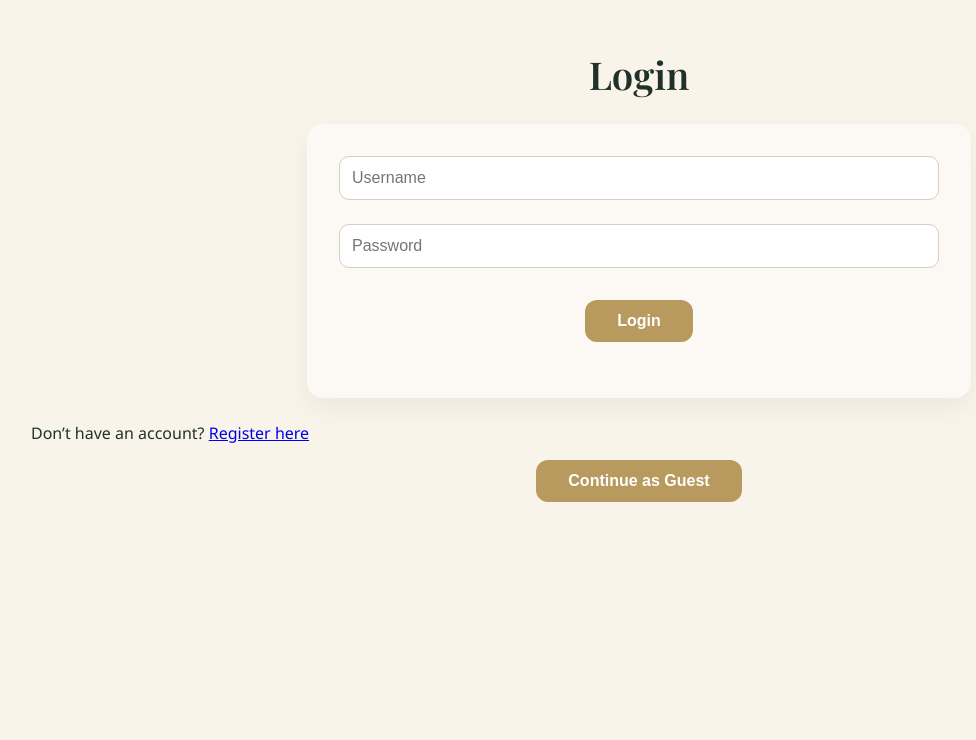
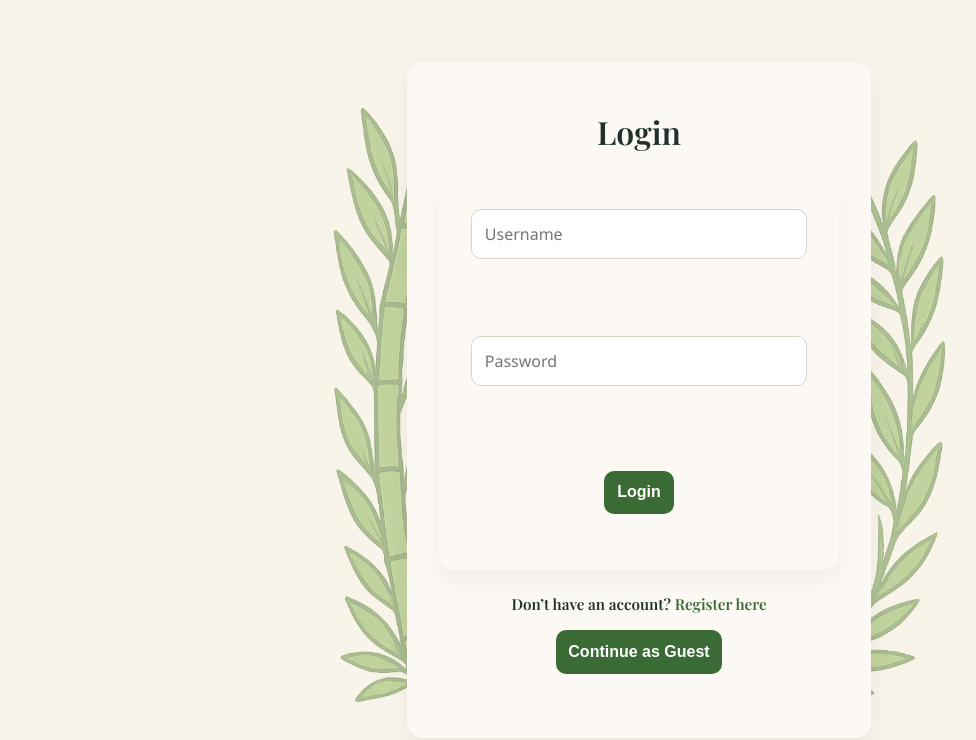
Before and after one commit to Annayingyang/my-fitness, a React (Create React App) app: page / in a window 1280 px wide. Shown: the top 740 px of the page, without its empty margins (1-977 px from the left). Built offline with nearby package versions, Linux system fonts and the light colour scheme.

Commit message:
styling login

```diff
--- /dev/null
+++ b/src/Styling/Login.css
@@ -0,0 +1,118 @@
+.login-wrapper {
+  max-width: 400px;
+  margin: 4rem auto;
+  padding: 2rem;
+  background-color: #FCF9F4;
+  border-radius: 16px;
+  box-shadow: 0 8px 24px rgba(0, 0, 0, 0.06);
+  font-family: 'Playfair Display', serif;
+  color: #20312B;
+  text-align: center;
+}
+
+.login-wrapper h1 {
+  font-size: 2rem;
+  margin-bottom: 1.5rem;
+}
+
+.login-wrapper form {
+  display: flex;
+  flex-direction: column;
+  gap: 1rem;
+}
+
+.login-wrapper input {
+  padding: 0.8rem;
+  font-size: 1rem;
+  border: 1px solid #d9d4c8;
+  border-radius: 10px;
+  background-color: #fff;
+  color: #20312B;
+  font-family: 'Segoe UI', sans-serif;
+}
+
+.login-wrapper input:focus {
+  outline: none;
+  border-color: #3a6b34;
+  box-shadow: 0 0 4px rgba(58, 107, 52, 0.3);
+}
+
+.login-wrapper button {
+  padding: 0.8rem;
+  font-size: 1rem;
+  border: none;
+  border-radius: 10px;
+  background-color: #3a6b34;
+  color: #fff;
+  cursor: pointer;
+  transition: background-color 0.2s ease;
+}
+
+.login-wrapper button:hover {
+  background-color: #2b4d27;
+}
+
+.login-wrapper p {
+  margin-top: 1.5rem;
+  font-size: 0.95rem;
+}
+
+.login-wrapper a {
+  color: #3a6b34;
+  text-decoration: none;
+  font-weight: bold;
+}
+
+.login-wrapper a:hover {
+  text-decoration: underline;
+}
+
+.login-wrapper .error {
+  color: red;
+  margin-top: 1rem;
+  font-weight: bold;
+}
+
+/* explaining myself
+the login page uses a calming green (#3a6b34)
+to symbolize growth and wellness at the point of entry.
+Gold is reserved for in-app achievements, actions,
+and dashboard features to highlight progress
+and reward. */
+
+.login-screen {
+  position: relative;
+  height: 100vh;
+  background-color: #f9f4e9;
+  display: flex;
+  align-items: center;
+  justify-content: center;
+  overflow: hidden;
+}
+
+.login-bg {
+  position: absolute;
+  top: 50%;
+  left: 50%;
+  width: 650px;
+  height: auto;
+  max-width: 90vw;
+  transform: translate(-50%, -50%);
+  opacity: 0.5;
+  pointer-events: none;
+  z-index: 0;
+}
+
+.login-wrapper {
+  position: relative;
+  z-index: 1;
+  background-color: #FCF9F4;
+  max-width: 400px;
+  width: 100%;
+  padding: 2rem;
+  border-radius: 16px;
+  box-shadow: 0 8px 24px rgba(0, 0, 0, 0.06);
+  font-family: 'Playfair Display', serif;
+  color: #20312B;
+  text-align: center;
+}
--- /dev/null
+++ b/src/Styling/Register.css
@@ -0,0 +1,100 @@
+.register-wrapper {
+  max-width: 500px;
+  margin: 4rem auto;
+  padding: 2rem;
+  background-color: #FCF9F4;
+  border-radius: 16px;
+  box-shadow: 0 8px 24px rgba(0, 0, 0, 0.06);
+  font-family: 'Playfair Display', serif;
+  color: #20312B;
+  text-align: center;
+}
+
+.register-wrapper h1 {
+  font-size: 2rem;
+  margin-bottom: 1.5rem;
+  color: #3a6b34;
+}
+
+.register-wrapper form {
+  display: flex;
+  flex-direction: column;
+  gap: 0.4rem;
+  margin-top: 0.5rem;
+}
+
+
+.register-wrapper input[type="text"],
+.register-wrapper input[type="email"],
+.register-wrapper input[type="password"] {
+  padding: 0.8rem;
+  font-size: 1rem;
+  border: 1px solid #d9d4c8;
+  border-radius: 10px;
+  background-color: #fff;
+  color: #20312B;
+  font-family: 'Segoe UI', sans-serif;
+}
+
+.register-wrapper input:focus {
+  outline: none;
+  border-color: #3a6b34;
+  box-shadow: 0 0 4px rgba(58, 107, 52, 0.3);
+}
+
+.register-wrapper label {
+  font-size: 0.95rem;
+  text-align: left;
+  color: #3a6b34;
+}
+
+.register-wrapper input[type="checkbox"] {
+  margin-right: 8px;
+  transform: scale(1.1);
+}
+
+.register-wrapper button {
+  padding: 0.8rem;
+  font-size: 1rem;
+  border: none;
+  border-radius: 10px;
+  background-color: #3a6b34;
+  color: #fff;
+  cursor: pointer;
+  transition: background-color 0.2s ease;
+}
+
+.register-wrapper button:hover {
+  background-color: #2b4d27;
+}
+
+.register-wrapper p {
+  margin-top: 1.5rem;
+  font-size: 0.95rem;
+}
+
+.register-wrapper a {
+  color: #3a6b34;
+  text-decoration: none;
+  font-weight: bold;
+}
+
+.register-wrapper a:hover {
+  text-decoration: underline;
+}
+
+.register-wrapper .error {
+  color: red;
+  margin-top: 1rem;
+  font-weight: bold;
+}
+
+.register-wrapper label {
+  margin-top: 0.5rem;
+  margin-bottom: 0.3rem;
+  font-size: 0.9rem;
+}
+
+.register-wrapper button {
+  margin-top: 0.8rem;
+}
--- a/src/pages/Login.jsx
+++ b/src/pages/Login.jsx
@@ -1,6 +1,8 @@
 import { useContext, useState } from 'react';
 import { useNavigate, Link } from 'react-router-dom';
 import { ProfileContext } from '../context/ProfileContext';
+import '../Styling/Login.css';
+
 
 function Login() {
   const { setUser } = useContext(ProfileContext);
@@ -29,7 +31,16 @@ function Login() {
   };
 
   return (
-    <div style={{ padding: '2rem' }}>
+<div className="login-screen">
+  <img
+    src="/images/panda-login-bg.png"
+    alt=""
+    className="login-bg"
+    aria-hidden="true"
+  />
+
+    <div className="login-wrapper">
+
       <h1>Login</h1>
       <form onSubmit={handleLogin}>
         <input
@@ -57,6 +68,7 @@ function Login() {
 
       <button onClick={handleGuestLogin}>Continue as Guest</button>
     </div>
+   </div>
   );
 }
 
--- a/src/pages/Register.jsx
+++ b/src/pages/Register.jsx
@@ -1,5 +1,7 @@
 import { useState } from 'react';
 import { useNavigate, Link } from 'react-router-dom';
+import '../Styling/Register.css';
+
 
 function Register() {
   const [form, setForm] = useState({
@@ -45,7 +47,8 @@ function Register() {
   };
 
   return (
-    <div style={{ padding: '2rem' }}>
+    <div className="register-wrapper">
+
       <h1>Register</h1>
       <form onSubmit={handleRegister}>
         <input
```
Also changed, not shown: public/images/panda-login-bg.png (added).
